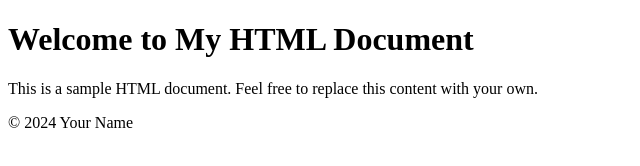
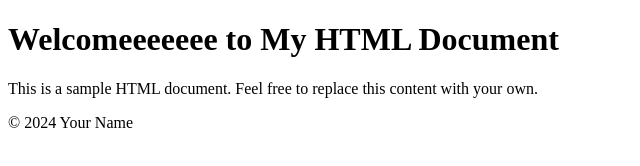
Before and after one commit to lynnstephanie/office, a plain HTML site: page index.html in a window 1280 px wide. Shown: the whole page, without its empty margins (0-640 px from the left). Drawn offline with Linux system fonts and the light colour scheme.

Commit message:
Update index.html
jhfdrdtrdytj

```diff
--- a/index.html
+++ b/index.html
@@ -7,7 +7,7 @@
 </head>
 <body>
     <header>
-        <h1>Welcome to My HTML Document</h1>
+        <h1>Welcomeeeeeee to My HTML Document</h1>
     </header>
 
     <section>
```
